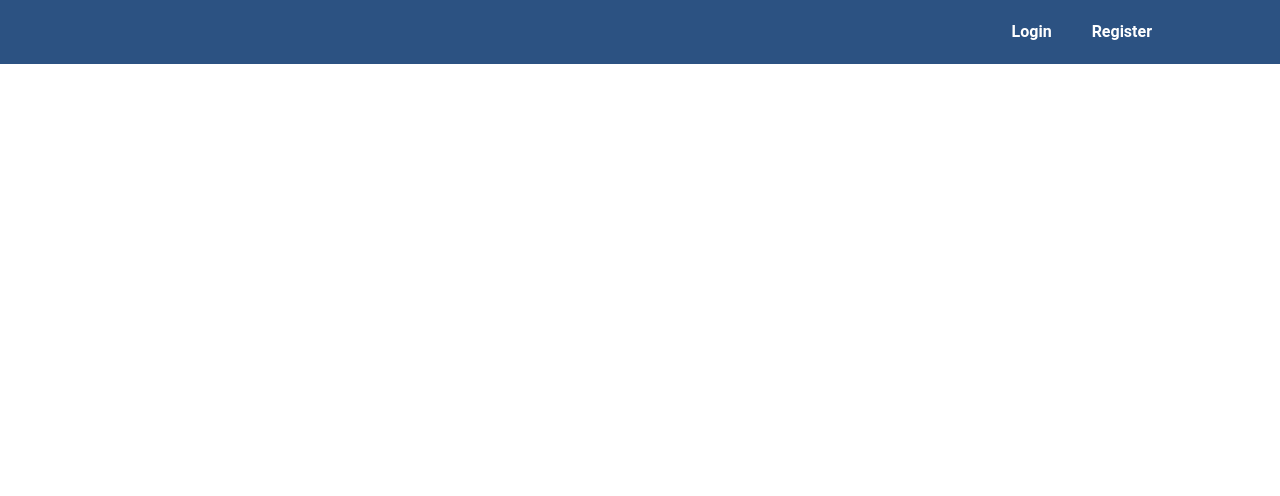
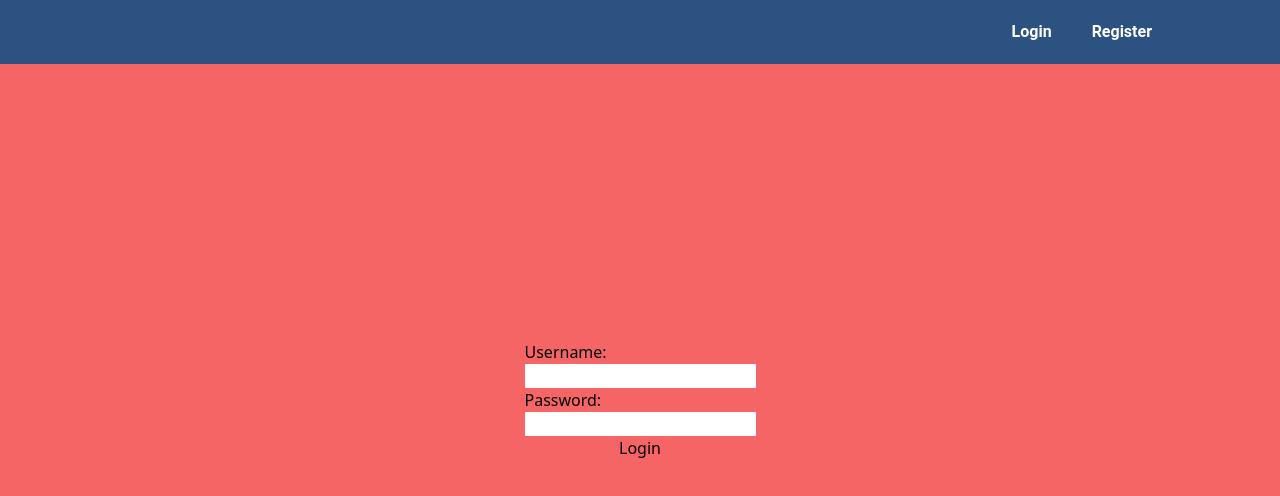
Before and after one commit to justintd/auth-boilerplate, a Next.js app: page / in a window 1280 px wide. Shown: the top 496 px of the page. Built offline with nearby package versions, Linux system fonts and the light colour scheme.

Commit message:
Added LoginForm component

```diff
--- /dev/null
+++ b/components/LoginForm/LoginForm.js
@@ -0,0 +1,15 @@
+function LoginForm() {
+  return (
+    <div className="flex justify-center items-center w-full bg-red-500 h-screen">
+      <div className="flex flex-col">
+        <div>Username:</div>
+        <input></input>
+        <div>Password:</div>
+        <input></input>
+        <button>Login</button>
+      </div>
+    </div>
+  );
+}
+
+export default LoginForm;
--- a/pages/index.js
+++ b/pages/index.js
@@ -1,5 +1,6 @@
 import Head from 'next/head';
 import NavBar from '../components/NavBar/NavBar';
+import LoginForm from '../components/LoginForm/LoginForm';
 
 export default function Home() {
   return (
@@ -9,6 +10,7 @@ export default function Home() {
         <link rel="icon" href="/favicon.ico" />
       </Head>
       <NavBar />
+      <LoginForm />
     </div>
   );
 }
```
